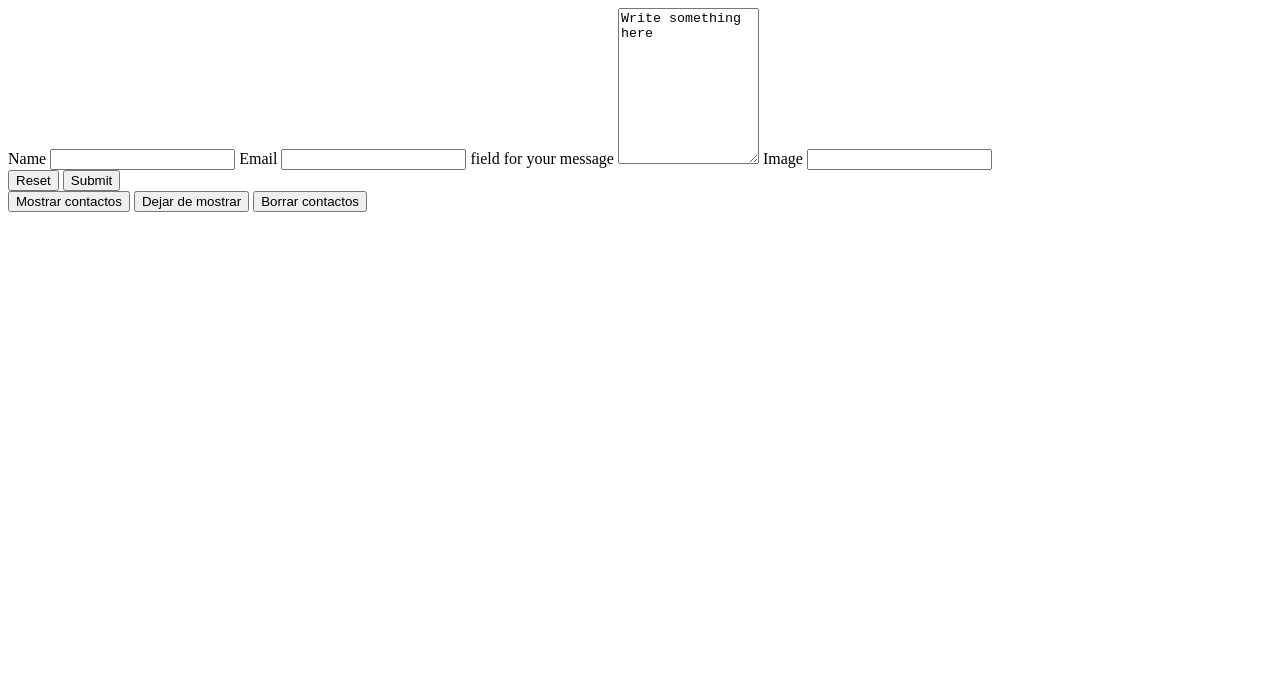
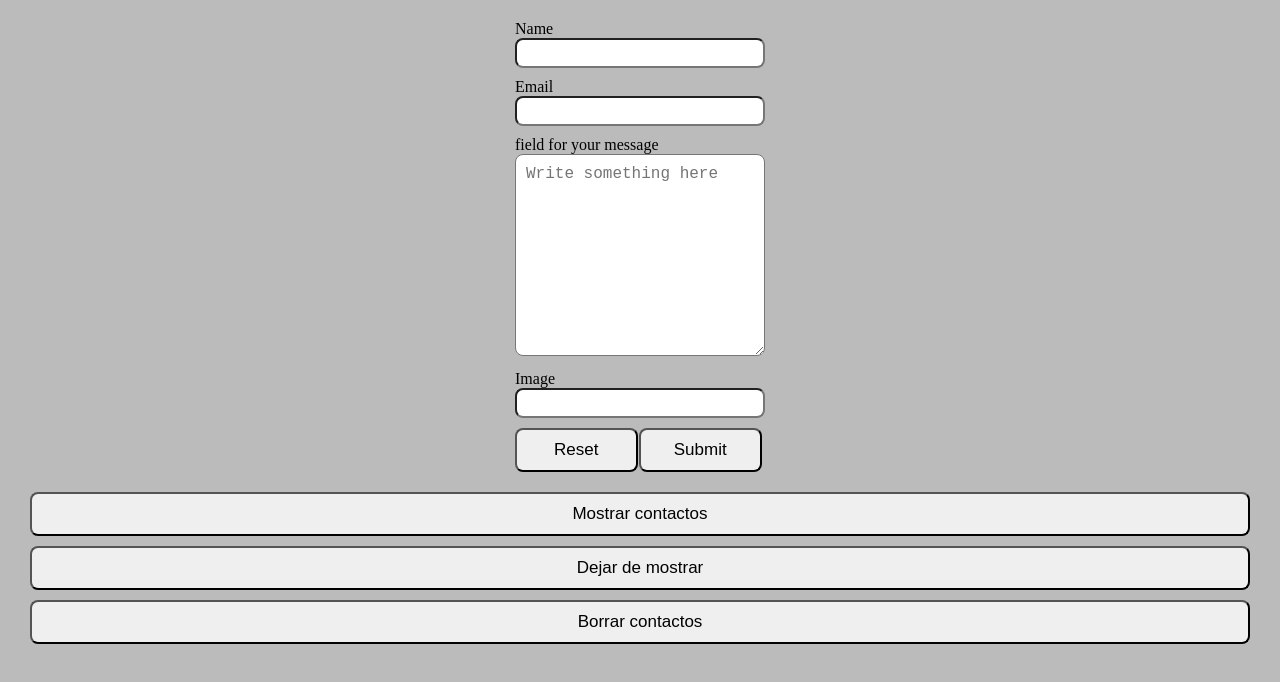
Before and after one commit to Gromarant/FireBase, a plain HTML site: page index.html in a window 1280 px wide. Drawn offline with Linux system fonts and the light colour scheme.

Commit message:
Set styles

```diff
--- a/index.html
+++ b/index.html
@@ -18,19 +18,21 @@
           <input type="email" name="userEmail" id="email">
         </label>
         <label for="message">field for your message
-          <textarea name="userMessage" id="message" rows="10" cols="15">Write something here</textarea>
+          <textarea name="userMessage" id="message" rows="10" cols="15" placeholder="Write something here"></textarea>
         </label>
         <label for="image">Image
           <input type="text" name="UserImage" id="image">
         </label>
-        <section>
+        <section class="form_btns">
           <button class="btn resetBtn" type="reset">Reset</button>
           <button class="btn SubmitBtn" type="submit">Submit</button>
         </section>
       </form>
-      <button class="btn showAllContactsBtn">Mostrar contactos</button>
-      <button class="btn hideAllContactsBtn">Dejar de mostrar</button>
-      <button class="btn removeAllContactsBtn">Borrar contactos</button>
+      <section class="actionBtns">
+        <button class="btn showAllContactsBtn">Mostrar contactos</button>
+        <button class="btn hideAllContactsBtn">Dejar de mostrar</button>
+        <button class="btn removeAllContactsBtn">Borrar contactos</button>
+      </section>
       <section class="contactsList"></section>
     </main>
     <script src="https://www.gstatic.com/firebasejs/8.7.1/firebase-app.js"></script>
--- a/script.js
+++ b/script.js
@@ -40,6 +40,7 @@ const printContact = (id, name, email, message='Mensaje: ', image='https://media
   const list = document.querySelector('.contactsList');
   const article = document.createElement('article');
   const contactImage = document.createElement('img');
+  contactImage.className = 'contactImg'
   contactImage.src = image
 
   const contactInfo = document.createElement('section');
@@ -53,7 +54,8 @@ const printContact = (id, name, email, message='Mensaje: ', image='https://media
   contactMessage.textContent = message;
 
   const removebutton = document.createElement('button');
-  removebutton.textContent = 'Borrar contacto';
+  removebutton.textContent = 'Borrar';
+  removebutton.className = 'btn';
   removebutton.setAttribute('id', id);
   removebutton.addEventListener('click', removeContact); //escucha de evento
 
--- a/style.css
+++ b/style.css
@@ -0,0 +1,94 @@
+* {
+  box-sizing: border-box;
+  margin: 0;
+  padding: 0;
+  font-size: 62.5%;
+  border-radius: 0.8rem;
+}
+
+html {
+  height: 100%;
+  width: 100vw;
+}
+body {
+  background-color: #bbbbbb;
+}
+main {
+  display: flex;
+  flex-direction: column;
+  justify-content: space-around;
+  padding: 2rem 1rem;
+  height: 100%;
+}
+h1 {
+  font-size: 3.2rem;
+  text-align: center;
+}
+textarea {
+  font-size: 1.6rem;
+  width: 100%;
+  padding: 1rem;
+}
+
+article {
+  display: flex;
+  justify-content: space-between;
+  align-items: center;
+  background-color: #83ebc4;
+  box-shadow: 0 4px 8px 0 rgba(0,0,0,0.2);
+  transition: 0.3s;
+  border-radius: 5px;
+  width: 100%;
+  font-size: 3rem;
+  margin-bottom: 1rem;
+  padding: 1rem;
+}
+article > img {
+  width: 6.4rem;
+  height: 6.4rem;
+  border-radius: 50%;
+}
+
+.btn {
+  padding: 1rem 2rem;
+  font-size: 1.7rem;
+}
+.resetBtn {
+  width: 49%;
+}
+.SubmitBtn {
+  width: 49%;
+}
+.actionBtns {
+  display: flex;
+  flex-direction: column;
+  padding: 0 2rem;
+  gap: 1rem;
+}
+.contactsList {
+  color:#332f2f;
+  margin-top: 2rem;
+}
+.contactsList > h2 {
+  font-size: 2.4rem;
+}
+
+#contactForm {
+  display: flex;
+  flex-direction: column;
+  max-width: 25rem;
+  margin: 0 auto 2rem auto;
+  gap:1rem;
+}
+
+#contactForm > label {
+  font-size: 1.6rem;
+  width: 100%;
+  gap: 0.5rem;
+}
+
+#contactForm input {
+  font-size: 1.6rem;
+  width: 100%;
+  height: 3rem;
+}
```
